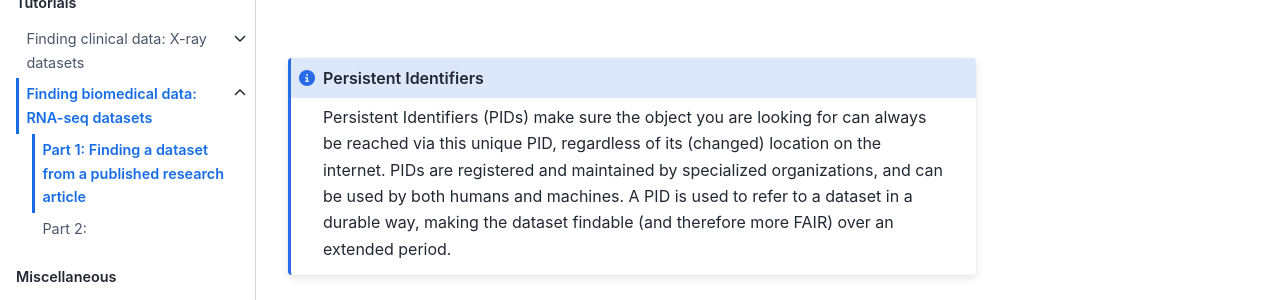
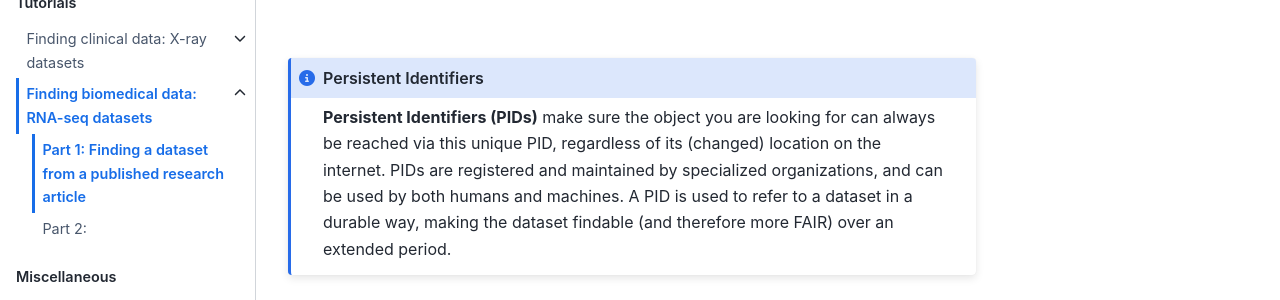
Before and after one commit to PaulaRS/findinding_data, a Jupyter Book: the page built from book/syntax_exercises/007.md, in a window 1280 px wide and 900 px high, scrolled down 1664 px. Shown: the part 362-662 px from the top of the window. Built offline with Jupyter Book 1.0.4 settings and Sphinx 7.4.7 and the Sphinx Book theme 1.1.4, drawn with Linux system fonts in a browser that asks for light colours; comment, search, counter and statistics services are not loaded.

Commit message:
Update 007.md

````diff
--- a/book/syntax_exercises/007.md
+++ b/book/syntax_exercises/007.md
@@ -80,6 +80,6 @@ Yes, the dataset is findable through a persistent identifier.
 ```{admonition} Persistent Identifiers
 :class: note
 
-Persistent Identifiers (PIDs) make sure the object you are looking for can always be reached via this unique PID, regardless of its (changed) location on the internet. PIDs are registered and maintained by specialized organizations, and can be used by both humans and machines. A PID is used to refer to a dataset in a durable way, making the dataset findable (and therefore more FAIR) over an extended period.
+**Persistent Identifiers (PIDs)** make sure the object you are looking for can always be reached via this unique PID, regardless of its (changed) location on the internet. PIDs are registered and maintained by specialized organizations, and can be used by both humans and machines. A PID is used to refer to a dataset in a durable way, making the dataset findable (and therefore more FAIR) over an extended period.
 ```
 <br></br>
````
